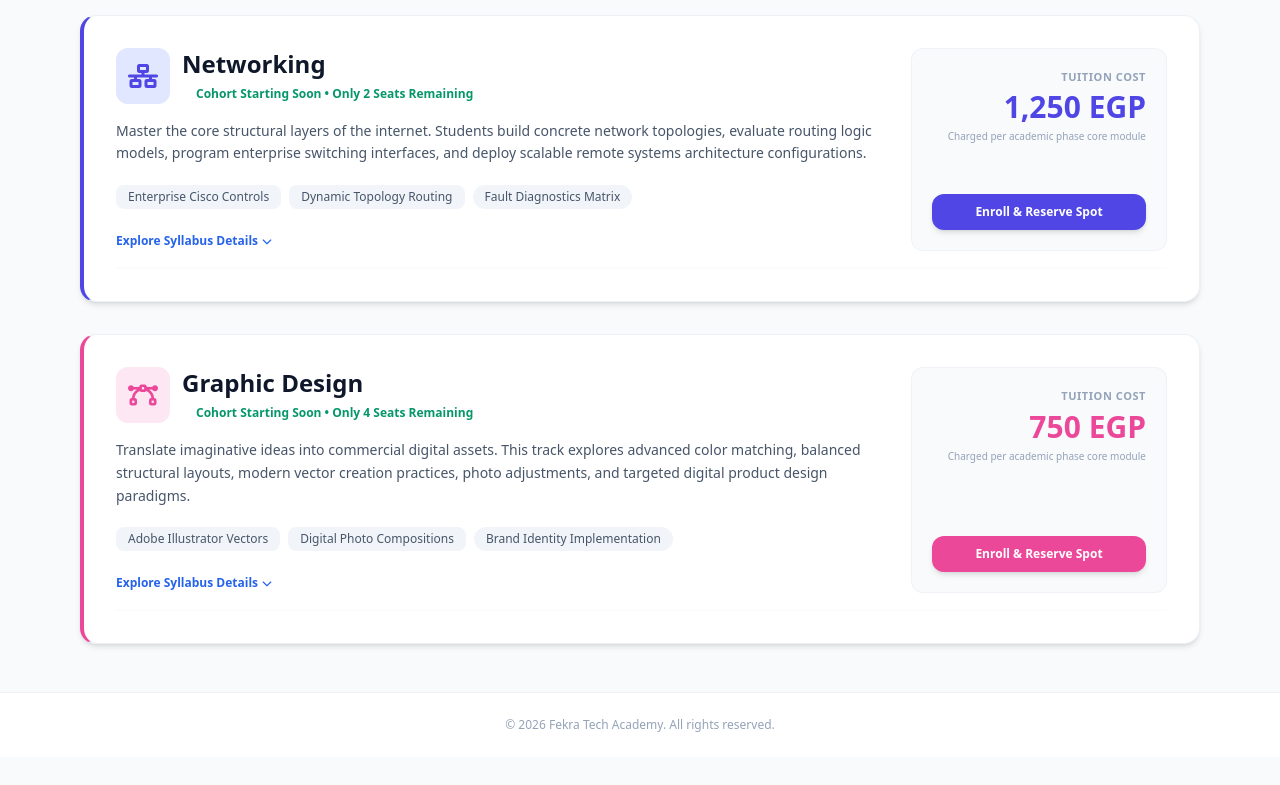
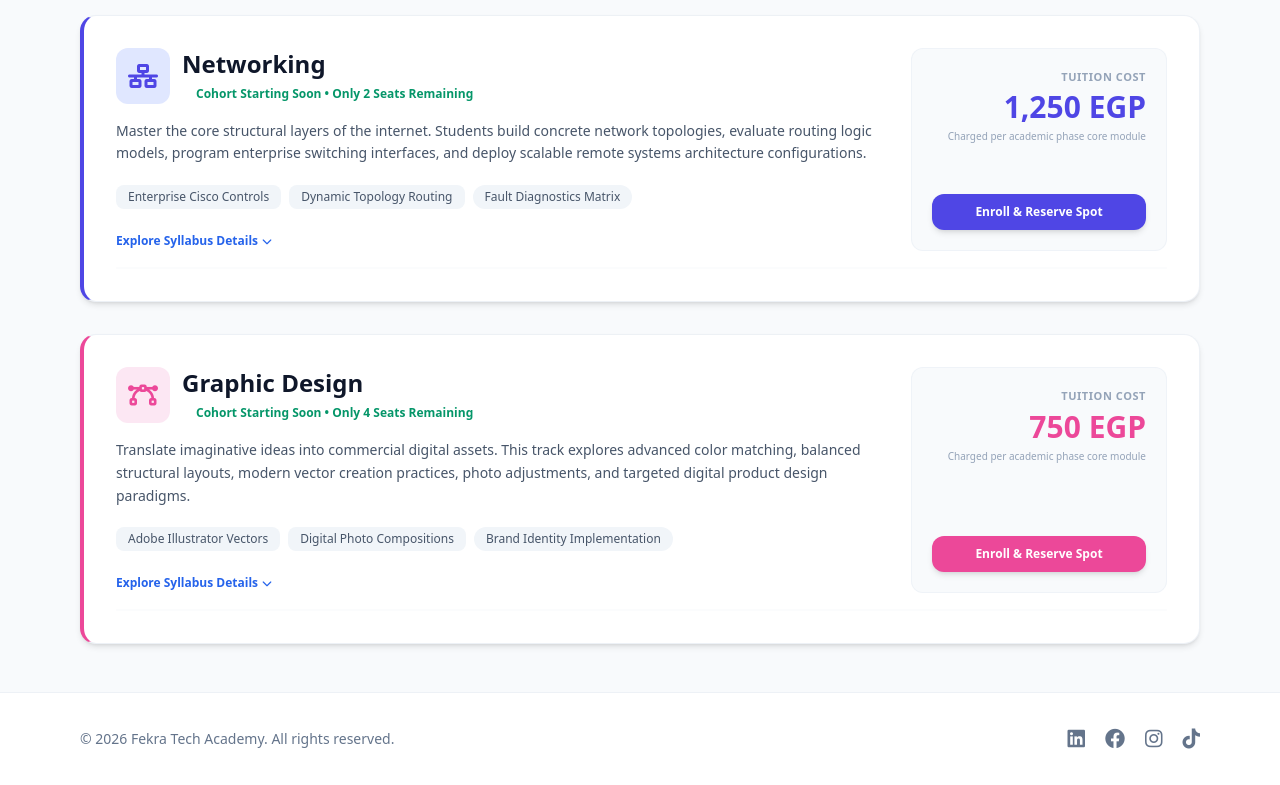
Before and after one commit to SD3bes/fekra-frontend, a plain HTML site: page courses.html in a window 1280 px wide. Shown: the part 1178-1963 px from the top of the page. Before the commit the page ends 1935 px from the top, so only its background shows below. Drawn offline with nearby package versions, Linux system fonts and the light colour scheme.

Commit message:
Update courses.html

```diff
--- a/courses.html
+++ b/courses.html
@@ -422,15 +422,20 @@
   </div>
 
   <!-- Footer -->
-  <footer class="bg-white dark:bg-slate-900 border-t border-slate-200/60 dark:border-slate-800/60 py-6 text-center text-xs text-slate-400">
-    <div class="container mx-auto px-4">
+  <footer class="bg-white dark:bg-slate-900 border-t border-slate-200/60 dark:border-slate-800/60 py-8 text-slate-500 text-sm">
+    <div class="container mx-auto px-4 max-w-6xl flex flex-col md:flex-row justify-between items-center gap-4">
       <p data-i18n="rightsText">&copy; 2026 Fekra Tech Academy. All rights reserved.</p>
+      <div class="flex gap-5 items-center">
+        <a href="https://www.linkedin.com/company/fekra-tech-academy" target="_blank" rel="noopener noreferrer" aria-label="LinkedIn" class="hover:text-[#0A66C2] transition text-xl"><i class="fa-brands fa-linkedin"></i></a>
+        <a href="https://www.facebook.com/profile.php?id=61591829812306" target="_blank" rel="noopener noreferrer" aria-label="Facebook" class="hover:text-[#1877F2] transition text-xl"><i class="fa-brands fa-facebook"></i></a>
+        <a href="https://www.instagram.com/fekratechacadmey/" target="_blank" rel="noopener noreferrer" aria-label="Instagram" class="hover:text-[#E4405F] transition text-xl"><i class="fa-brands fa-instagram"></i></a>
+        <a href="https://www.tiktok.com/@fekratechacad" target="_blank" rel="noopener noreferrer" aria-label="TikTok" class="hover:text-black dark:hover:text-white transition text-xl"><i class="fa-brands fa-tiktok"></i></a>
+      </div>
     </div>
   </footer>
 
   <script src="https://unpkg.com/aos@2.3.1/dist/aos.js"></script>
   <script>
-    // Global variable initializations
     let currentLang = 'en';
     let currentOpenTrack = null;
     let currentActiveFilterGroup = 'all';
```
